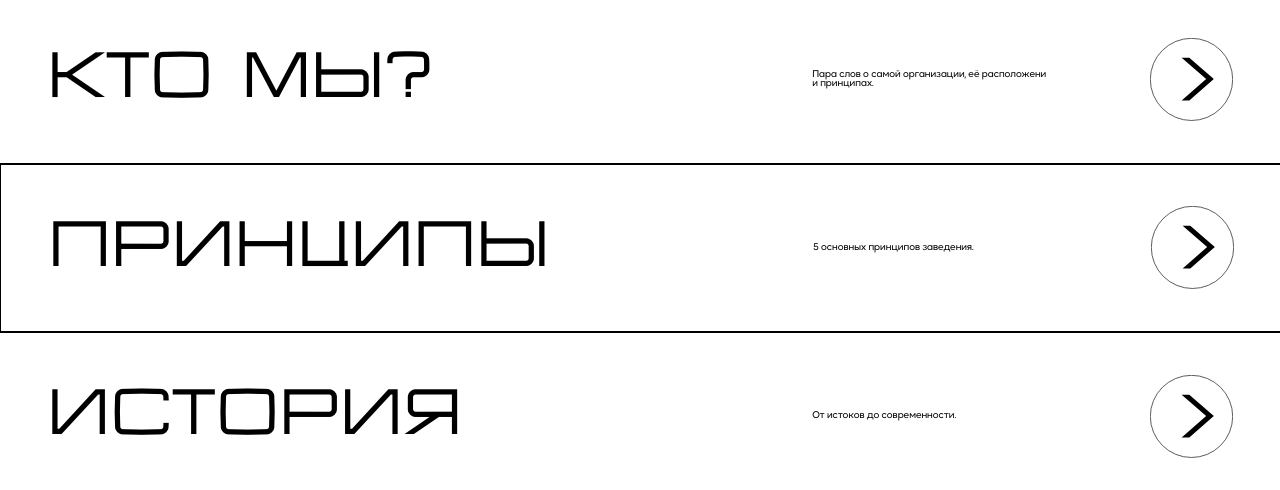
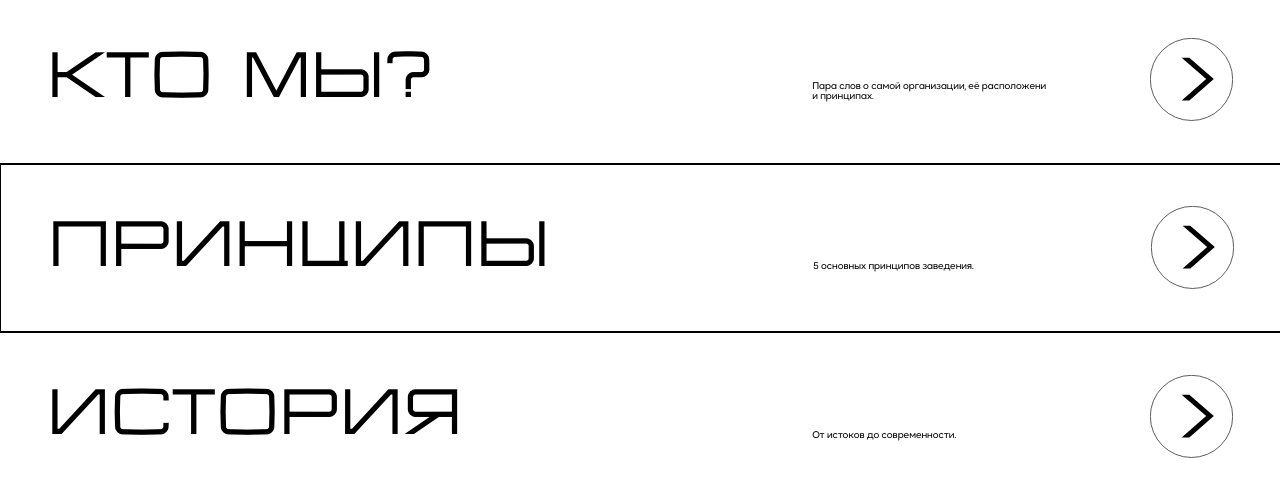
Before and after one commit to uliana1302/site-velikon, a plain HTML site: page about.html in a window 1280 px wide. Shown: the part 616-1106 px from the top of the page. Drawn offline with nearby package versions, Linux system fonts and the light colour scheme.

Commit message:
Update about.css

```diff
--- a/stylesheets/about.css
+++ b/stylesheets/about.css
@@ -143,6 +143,7 @@ header {
 }
 .podpic1 {
   width: 19vw;
+  margin-bottom: -2vw;
 }
 .podpic1 > p {
   font-family: "OktaNeue-Regular";
@@ -164,6 +165,7 @@ header {
 }
 .podpic2 {
   width: 19vw;
+  margin-bottom: -3vw;
 }
 .podpic2 > p {
   font-family: "OktaNeue-Regular";
@@ -185,6 +187,7 @@ header {
 }
 .podpic3 {
   width: 19vw;
+  margin-bottom: -3vw;
 }
 .podpic3 > p {
   font-family: "OktaNeue-Regular";
```
